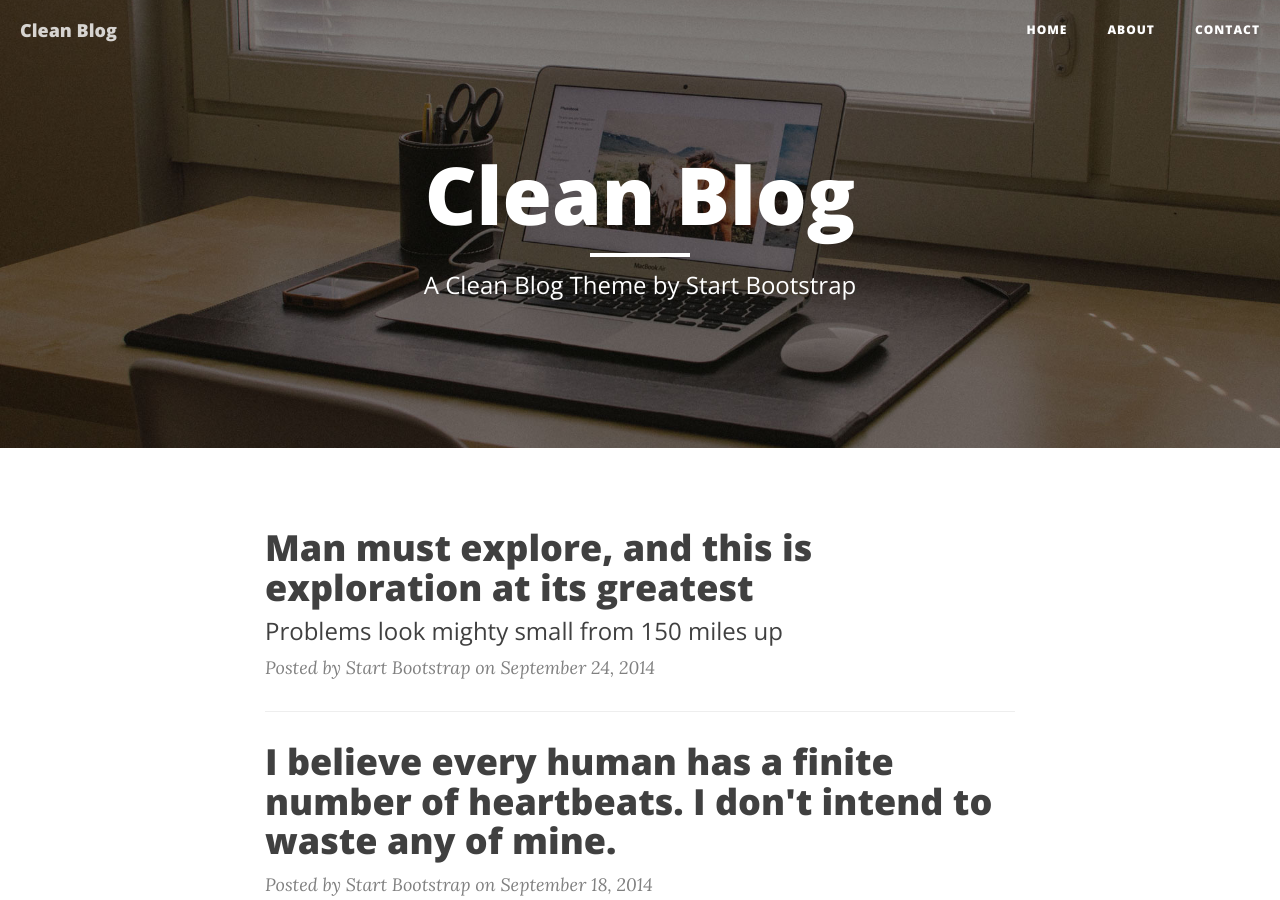
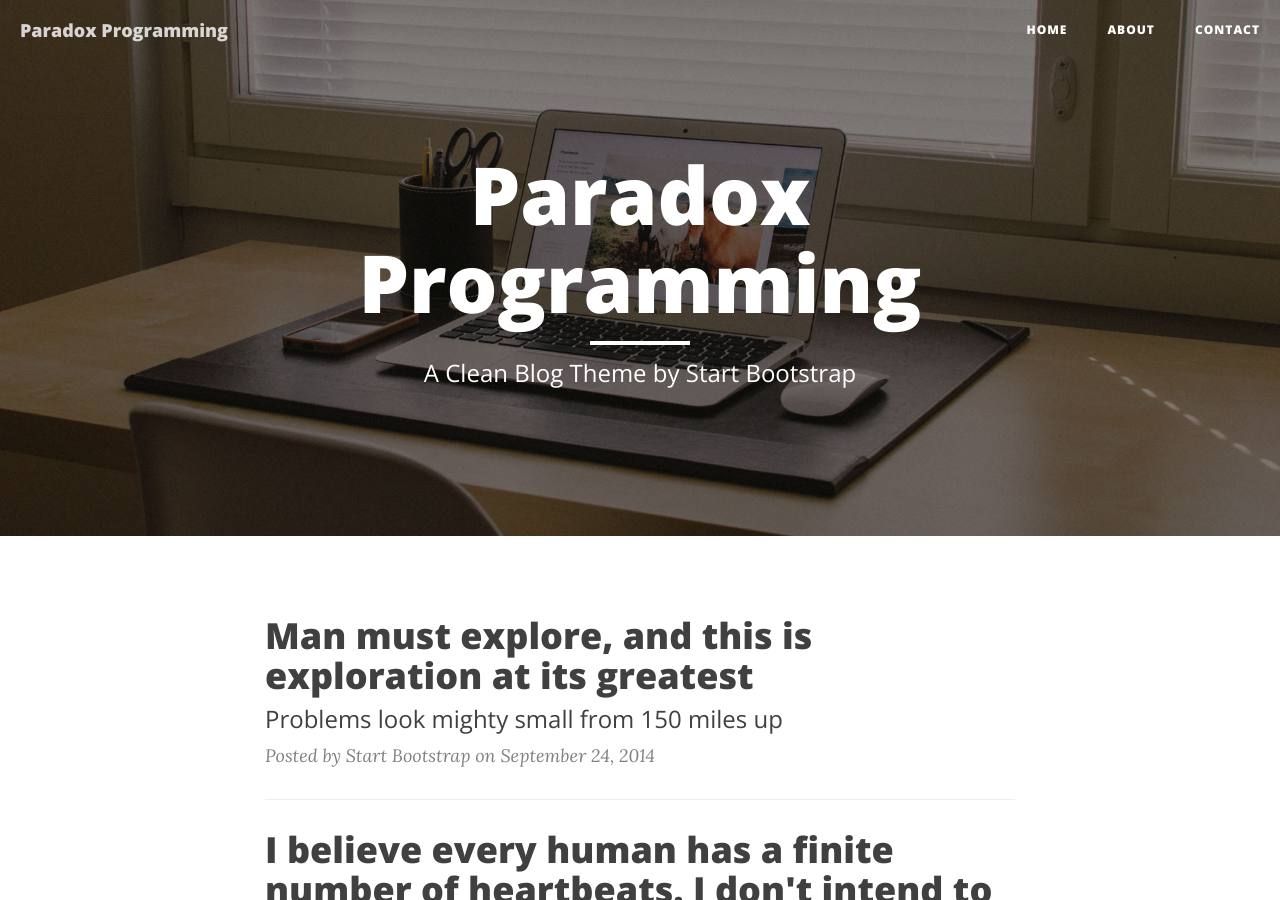
Before and after one commit to akilegaspi/akilegaspi.github.io, a Jekyll site: the page built from index.html, in a window 1280 px wide and 900 px high. Built offline with Jekyll 4.4.1, drawn with Linux system fonts in a browser that asks for light colours; nearby versions of some CDN libraries; the list of posts is cut into pages by our own code; some of the changed text lies outside the part shown.

Commit message:
config changes

```diff
--- a/_config.yml
+++ b/_config.yml
@@ -1,13 +1,13 @@
 # Site settings
-title: Clean Blog
+title: Paradox Programming
 header-img: img/home-bg.jpg
-email: your-email@yourdomain.com
+email: aki.legaspi@gmail.com
 description: "Write your site description here. It will be used as your sites meta description as well!"
-baseurl: "/startbootstrap-clean-blog-jekyll"
+baseurl: ""
 url: "http://yourdomain.com"
-twitter_username: SBootstrap
-github_username:  davidtmiller
-facebook_username:  IronSummitMedia
+twitter_username: akilegaspi
+github_username:  akilegaspi
+facebook_username:  aki.legaspi
 
 # Build settings
 markdown: kramdown
```
